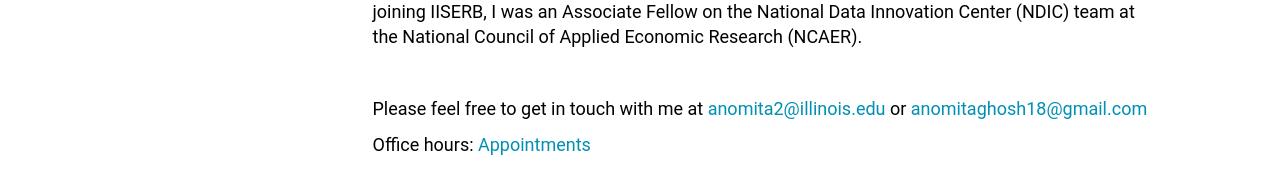
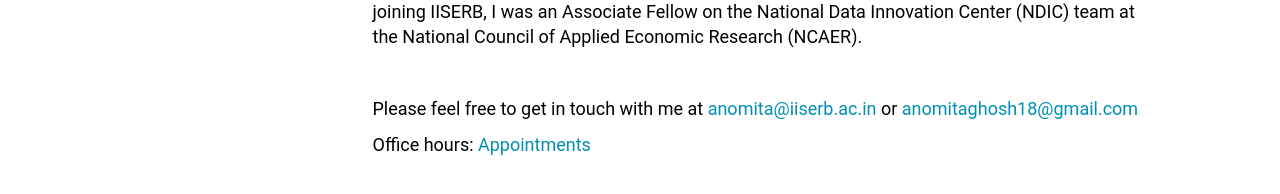
Before and after one commit to anomitaghosh/anomitaghosh.github.io, a Jekyll site: the page built from index.md, in a window 1280 px wide. Shown: the part 414-608 px from the top of the page. Built offline with Jekyll 4.4.1, drawn with Linux system fonts in a browser that asks for light colours.

Commit message:
Update index.md

```diff
--- a/index.md
+++ b/index.md
@@ -20,7 +20,7 @@ I received my Phd in Economics from the University of Illinois, Urbana-Champaign
 <!-- ## Contact Information -->
 
 <!-- #### Address: 214 David Kinley Hall, 1407 W. Gregory Dr., Urbana IL 61801 -->
- Please feel free to get in touch with me at [anomita2@illinois.edu](anomita2@illinois.edu) or [anomitaghosh18@gmail.com](anomitaghosh18@gmail.com)
+ Please feel free to get in touch with me at [anomita@iiserb.ac.in](anomita@iiserb.ac.in) or [anomitaghosh18@gmail.com](anomitaghosh18@gmail.com)
 
 <!--- [anomita2@illinois.edu](anomita2@illinois.edu)  -->
 <!--- [anomitaghosh18@gmail.com](anomitaghosh18@gmail.com) -->
```
